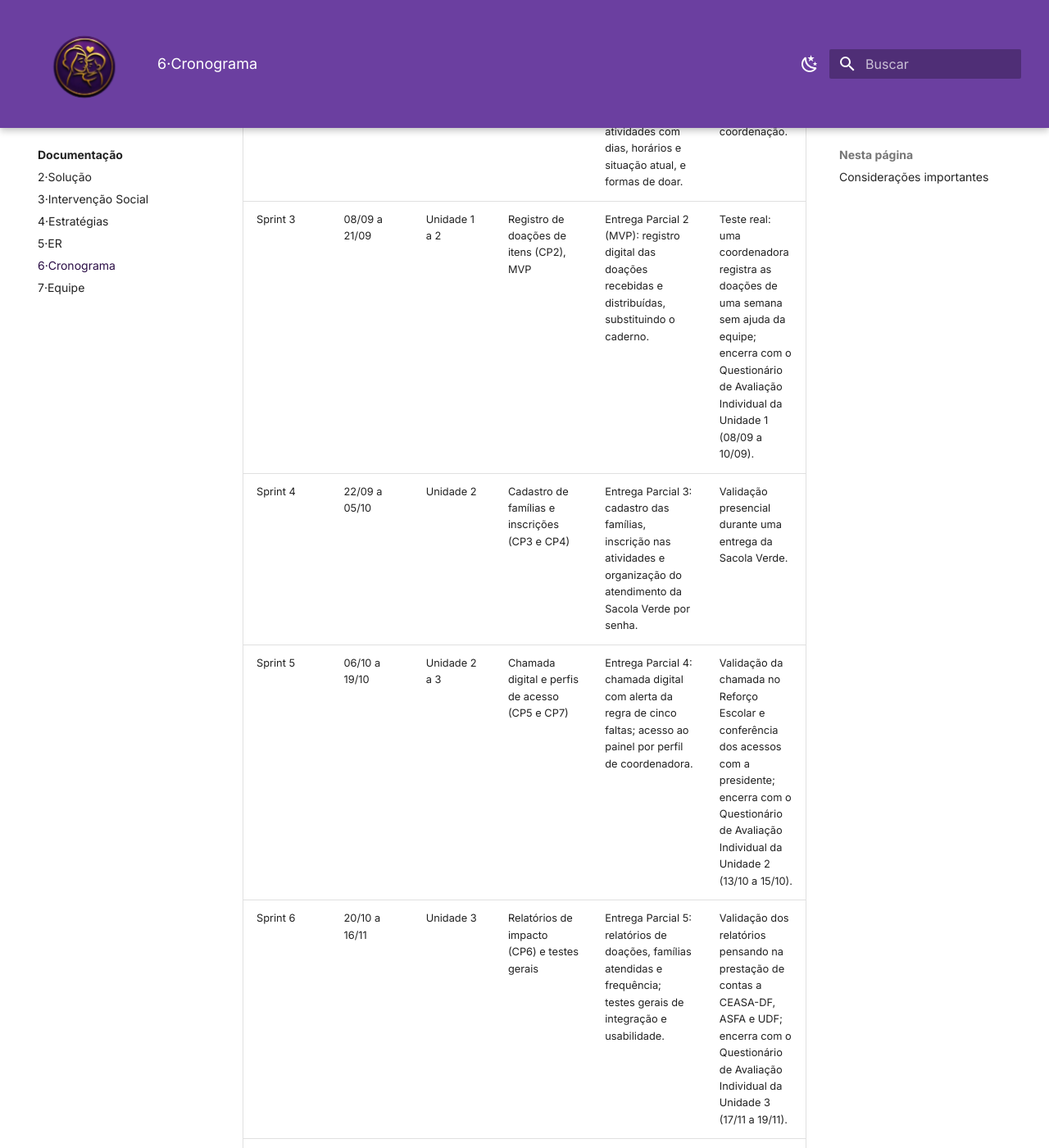
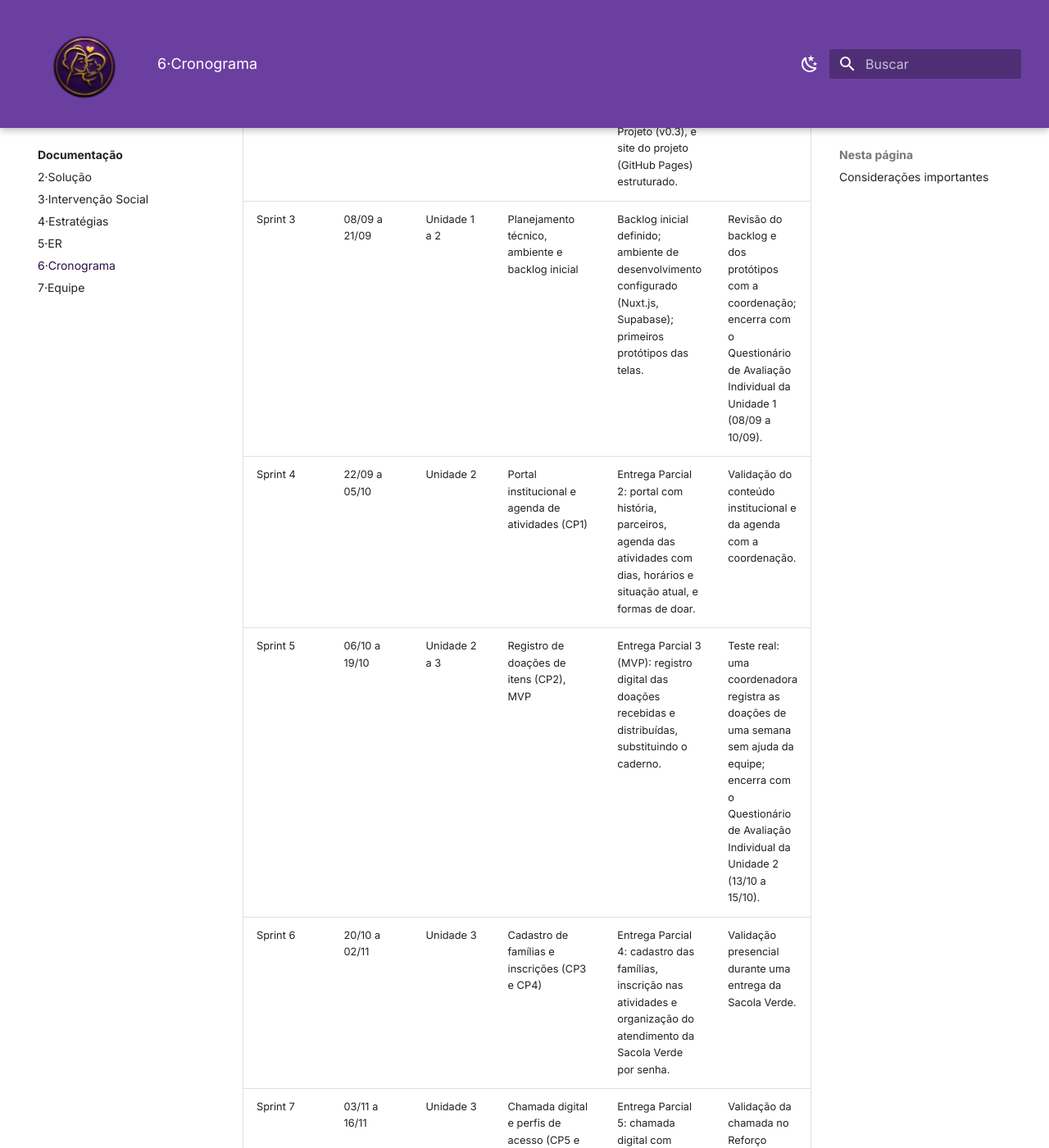
Before and after one commit to mdsreq-fga-unb/REQ-2026.2-T01-MaesGuerreiras, an MkDocs documentation site: the page built from docs/06-cronograma/index.md, in a window 1280 px wide and 1400 px high, scrolled down 832 px. Shown: the whole window at 82% size. Built offline with MkDocs 1.6.1 and Material for MkDocs 9.7.7, drawn with Linux system fonts in a browser that asks for light colours; some of the changed text lies outside the part shown.

Commit message:
Ajuste do cronograma

```diff
--- a/docs/06-cronograma/index.md
+++ b/docs/06-cronograma/index.md
@@ -6,28 +6,31 @@ dos marcos de avaliação de cada unidade.
 
 | Sprint | Período | Unidade da Disciplina | Objetivo Principal | Entregas Esperadas | Validação do Cliente / Marco da Disciplina |
 | :--- | :--- | :--- | :--- | :--- | :--- |
-| Sprint 1 | 11/08 a 24/08 | Unidade 1 | Planejamento, ambiente e backlog inicial | Backlog inicial definido; ambiente de desenvolvimento configurado (Nuxt.js, Supabase); repositório no GitHub e site do projeto (GitHub Pages) estruturados; primeiros protótipos das telas. | Revisão do backlog e dos protótipos com Daiane e a coordenação. |
-| Sprint 2 | 25/08 a 07/09 | Unidade 1 | Portal institucional e agenda de atividades (CP1) | Entrega Parcial 1: portal com história, parceiros, agenda das atividades com dias, horários e situação atual, e formas de doar. | Validação do conteúdo institucional e da agenda com a coordenação. |
-| Sprint 3 | 08/09 a 21/09 | Unidade 1 a 2 | Registro de doações de itens (CP2), MVP | Entrega Parcial 2 (MVP): registro digital das doações recebidas e distribuídas, substituindo o caderno. | Teste real: uma coordenadora registra as doações de uma semana sem ajuda da equipe; encerra com o Questionário de Avaliação Individual da Unidade 1 (08/09 a 10/09). |
-| Sprint 4 | 22/09 a 05/10 | Unidade 2 | Cadastro de famílias e inscrições (CP3 e CP4) | Entrega Parcial 3: cadastro das famílias, inscrição nas atividades e organização do atendimento da Sacola Verde por senha. | Validação presencial durante uma entrega da Sacola Verde. |
-| Sprint 5 | 06/10 a 19/10 | Unidade 2 a 3 | Chamada digital e perfis de acesso (CP5 e CP7) | Entrega Parcial 4: chamada digital com alerta da regra de cinco faltas; acesso ao painel por perfil de coordenadora. | Validação da chamada no Reforço Escolar e conferência dos acessos com a presidente; encerra com o Questionário de Avaliação Individual da Unidade 2 (13/10 a 15/10). |
-| Sprint 6 | 20/10 a 16/11 | Unidade 3 | Relatórios de impacto (CP6) e testes gerais | Entrega Parcial 5: relatórios de doações, famílias atendidas e frequência; testes gerais de integração e usabilidade. | Validação dos relatórios pensando na prestação de contas a CEASA-DF, ASFA e UDF; encerra com o Questionário de Avaliação Individual da Unidade 3 (17/11 a 19/11). |
-| Fechamento | 24/11 a 10/12 | Unidade 4 | Homologação e entrega final | Ajustes finais e homologação do sistema com a coordenação. | Apresentação dos trabalhos em equipe (24/11 a 26/11 e 01/12 a 03/12) e Revisão de Notas e Menções (08/12 a 10/12). |
+| Sprint 1 | 11/08 a 24/08 | Unidade 1 | Levantamento inicial do cliente e do negócio | Primeiro contato com Makio, levantamento inicial da associação e proposta de projeto v0.1. | Validação do escopo inicial com Makio. |
+| Sprint 2 | 25/08 a 07/09 | Unidade 1 | Aprofundamento do levantamento e Visão do Produto e Projeto | **Entrega Parcial 1 (este documento):** questionário aplicado à coordenadora Daiane, refinamento do cenário, da solução e das demais seções da Visão do Produto e Projeto (v0.3), e site do projeto (GitHub Pages) estruturado. | Revisão do documento com Makio e Daiane. |
+| Sprint 3 | 08/09 a 21/09 | Unidade 1 a 2 | Planejamento técnico, ambiente e backlog inicial | Backlog inicial definido; ambiente de desenvolvimento configurado (Nuxt.js, Supabase); primeiros protótipos das telas. | Revisão do backlog e dos protótipos com a coordenação; encerra com o Questionário de Avaliação Individual da Unidade 1 (08/09 a 10/09). |
+| Sprint 4 | 22/09 a 05/10 | Unidade 2 | Portal institucional e agenda de atividades (CP1) | Entrega Parcial 2: portal com história, parceiros, agenda das atividades com dias, horários e situação atual, e formas de doar. | Validação do conteúdo institucional e da agenda com a coordenação. |
+| Sprint 5 | 06/10 a 19/10 | Unidade 2 a 3 | Registro de doações de itens (CP2), MVP | Entrega Parcial 3 (MVP): registro digital das doações recebidas e distribuídas, substituindo o caderno. | Teste real: uma coordenadora registra as doações de uma semana sem ajuda da equipe; encerra com o Questionário de Avaliação Individual da Unidade 2 (13/10 a 15/10). |
+| Sprint 6 | 20/10 a 02/11 | Unidade 3 | Cadastro de famílias e inscrições (CP3 e CP4) | Entrega Parcial 4: cadastro das famílias, inscrição nas atividades e organização do atendimento da Sacola Verde por senha. | Validação presencial durante uma entrega da Sacola Verde. |
+| Sprint 7 | 03/11 a 16/11 | Unidade 3 | Chamada digital e perfis de acesso (CP5 e CP7) | Entrega Parcial 5: chamada digital com alerta da regra de cinco faltas; acesso ao painel por perfil de coordenadora. | Validação da chamada no Reforço Escolar e conferência dos acessos com a presidente; encerra com o Questionário de Avaliação Individual da Unidade 3 (17/11 a 19/11). |
+| Fechamento | 24/11 a 10/12 | Unidade 4 | Relatórios de impacto (CP6), testes gerais e entrega final | Entrega Parcial 6: relatórios de doações, famílias atendidas e frequência; testes gerais de integração e usabilidade; ajustes finais e homologação do sistema com a coordenação. | Apresentação dos trabalhos em equipe (24/11 a 26/11 e 01/12 a 03/12) e Revisão de Notas e Menções (08/12 a 10/12). |
 
 ## Considerações importantes
 
 1. **Base do cronograma:** as datas das sprints foram encaixadas no calendário oficial da disciplina
    (Unidades 1 a 4), que pode ser ajustado pelo professor ao longo do semestre.
-2. **Validações ao final de cada sprint:** em cada sprint haverá uma reunião de revisão com Daiane e,
+2. **Primeira entrega:** a Sprint 2 corresponde à primeira entrega parcial do projeto, que é a própria
+   Visão do Produto e Projeto (este site), e não ainda uma funcionalidade de código.
+3. **Validações ao final de cada sprint:** em cada sprint haverá uma reunião de revisão com Daiane e,
    quando a funcionalidade envolver sua área, com a coordenadora responsável, para validar as
    entregas, coletar feedback e ajustar o backlog.
-3. **Validação em uso real:** sempre que possível, a validação será feita durante a própria operação da
+4. **Validação em uso real:** sempre que possível, a validação será feita durante a própria operação da
    associação (registrando doações de uma semana, acompanhando uma entrega da Sacola Verde ou
    uma chamada do Reforço Escolar) para verificar se a ferramenta funciona nas condições reais de
    uso.
-4. **Entregas parciais priorizadas:** o MVP (CP1 e CP2) é entregue nas primeiras sprints, garantindo
-   que as dores mais urgentes (informação dispersa e doações não registradas) sejam resolvidas o
-   quanto antes.
-5. **Aprendizado da equipe:** conforme definido na seção [2.6](../02-solucao/index.md#26-viabilidade-da-proposta), a Sprint 1
-   reserva tempo para o aprendizado das tecnologias escolhidas antes do início do desenvolvimento
-   das funcionalidades.
+5. **Entregas parciais priorizadas:** o MVP (CP1 e CP2) é entregue logo após o planejamento técnico,
+   garantindo que as dores mais urgentes (informação dispersa e doações não registradas) sejam
+   resolvidas o quanto antes.
+6. **Aprendizado da equipe:** conforme definido na seção [2.6](../02-solucao/index.md#26-viabilidade-da-proposta),
+   a Sprint 3 reserva tempo para o aprendizado das tecnologias escolhidas antes do início do
+   desenvolvimento das funcionalidades.
```
